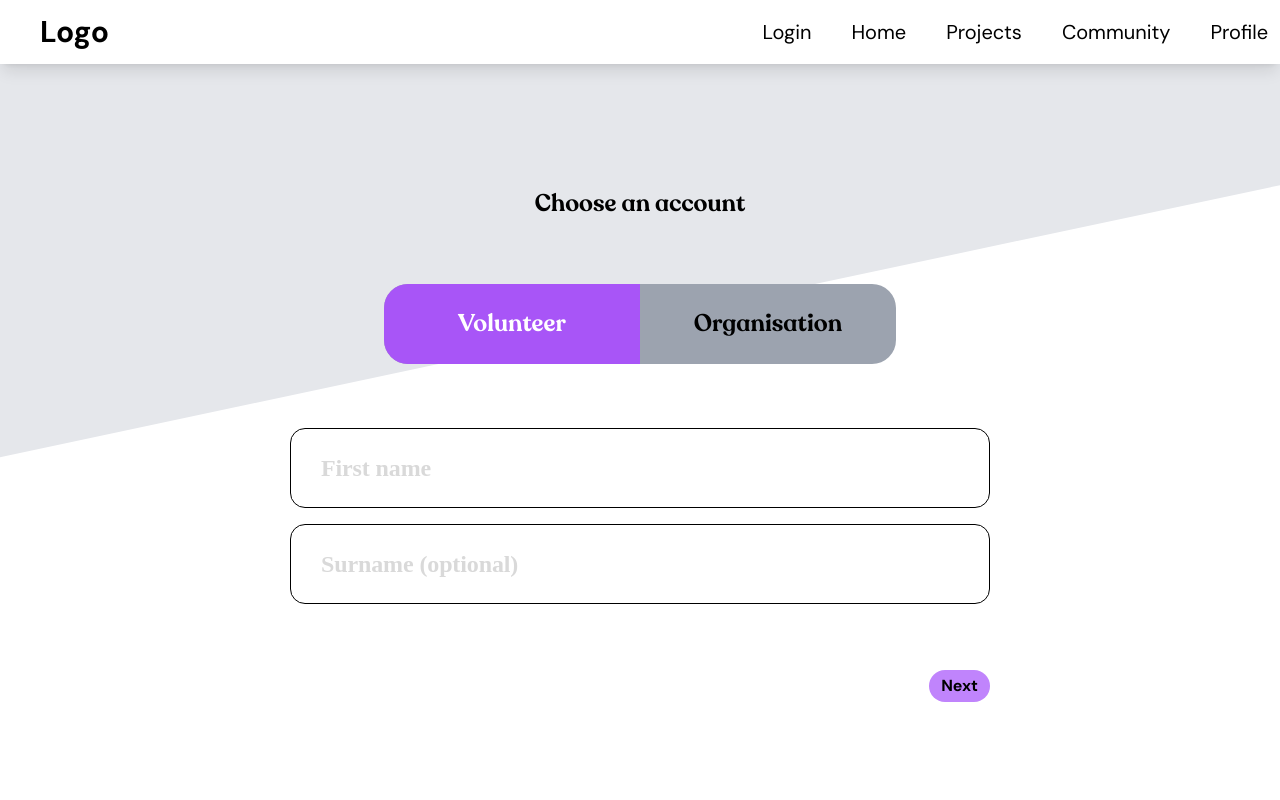
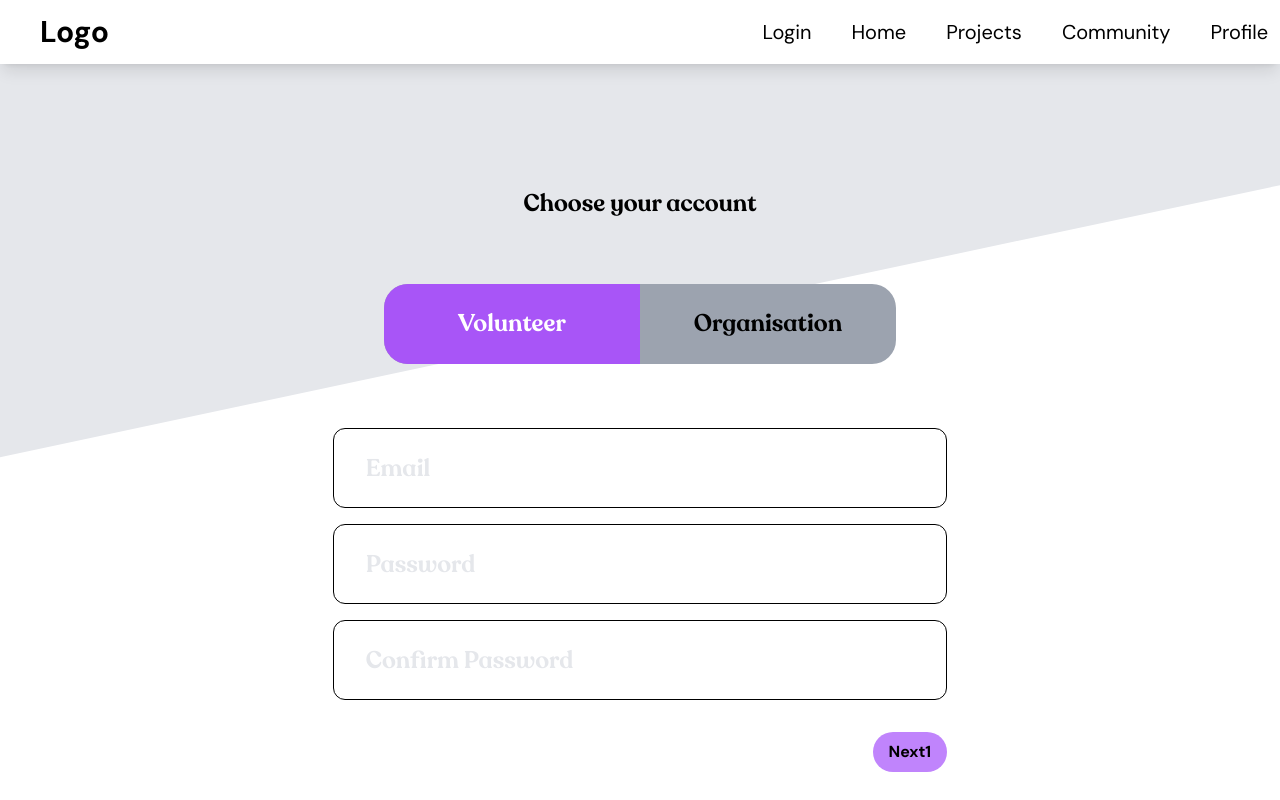
Before and after one commit to smu-hack-dsc/Team-01-Project, a React (Create React App) app in the folder frontend/: page /signup in a window 1280 px wide. Built offline with nearby package versions, Linux system fonts and the light colour scheme.

Commit message:
edit signup1 + link up signup pages

```diff
--- a/frontend/src/components/LoginSignup/Login1.jsx
+++ b/frontend/src/components/LoginSignup/Login1.jsx
@@ -6,7 +6,7 @@ import LoginInput from "components/LoginSignup/LoginInput";
 const Login1 = () => {
   return (
     <div>
-      <div class="absolute left-0 w-screen h-screen flex flex-col justify-start items-center pt-5 overflow-hidden">
+      <div class="absolute left-0 w-screen h-screen flex flex-col justify-start items-center pt-5 overflow-x-hidden">
         <div class="absolute w-[200vw] h-full -rotate-12 -top-2/3 -left-1/3 bg-gray-200 z-1" />
         <div class="flex relative top-[120px] w-[80vw] flex-col justify-center items-center z-2">
           <div class="flex text-black text-center font-RecoletaAlt text-2xl font-bold pb-12 pt-12">
--- a/frontend/src/components/LoginSignup/Signup1.jsx
+++ b/frontend/src/components/LoginSignup/Signup1.jsx
@@ -1,5 +1,5 @@
 import React from 'react';
-import { css } from '@emotion/css';
+// import { css } from '@emotion/css';
 import ToggleSwitch from './ToggleSwitch';
 import SignupInputName from "components/LoginSignup/Signup1InputName";
 
@@ -71,11 +71,11 @@ const Signup1 = () => (
   // </div>
 
   <div>
-  <div class="absolute left-0 w-screen h-screen flex flex-col justify-start items-center pt-5 overflow-hidden">
+  <div class="absolute left-0 w-screen h-screen flex flex-col justify-start items-center pt-5 overflow-x-hidden">
     <div class="absolute w-[200vw] h-full -rotate-12 -top-2/3 -left-1/3 bg-gray-200 z-1" />
     <div class="flex relative top-[120px] w-[80vw] flex-col justify-center items-center z-2">
       <div class="flex text-black text-center font-RecoletaAlt text-2xl font-bold pb-12 pt-12">
-        Choose an account
+        Choose your account
       </div>
       <div class="pb-16 pt-4 items-center justify-center w-5/6">
         <ToggleSwitch />
--- a/frontend/src/components/LoginSignup/Signup1InputName.jsx
+++ b/frontend/src/components/LoginSignup/Signup1InputName.jsx
@@ -1,100 +1,115 @@
 import React, { useState } from 'react';
 import { Button } from 'components/Button';
+import { Link } from 'react-router-dom';
 /** @jsxImportSource @emotion/react */
-import { css } from '@emotion/react';
+// import { css } from '@emotion/react';
 
 const Signup1InputName = () => {
-  const [firstName, setFirstName] = useState('');
-  const [surname, setSurname] = useState('');
+  const [email, setEmail] = useState('');
+  const [password, setPassword] = useState('');
+  const [passwordCheck, setPasswordCheck] = useState('');
 
   const handleSignup = (e) => {
     e.preventDefault();
     // Perform signup logic here (e.g., API call to register the user)
   };
 
-  const handleFirstNameFocus = (e) => {
-    if (e.target.placeholder === 'First name') {
+  const handleEmailFocus = (e) => {
+    if (e.target.placeholder === 'Email') {
       e.target.placeholder = '';
     }
   };
 
-  const handleFirstNameBlur = (e) => {
+  const handleEmailBlur = (e) => {
     if (e.target.value === '') {
-      e.target.placeholder = 'First name';
+      e.target.placeholder = 'Email';
     }
   };
 
-  const handleSurnameFocus = (e) => {
-    if (e.target.placeholder === 'Surname (optional)') {
+  const handleNameFocus = (e) => {
+    if (e.target.placeholder === 'Name') {
       e.target.placeholder = '';
     }
   };
 
-  const handleSurnameBlur = (e) => {
+  const handleNameBlur = (e) => {
     if (e.target.value === '') {
-      e.target.placeholder = 'Surname (optional)';
+      e.target.placeholder = 'Name';
     }
   };
 
-  const inputStyles = css`
-    width: 700px;
-    height: 80px;
-    flex-shrink: 0;
-    border-radius: 15px;
-    border: 1px solid #000;
-    outline: none;
-    font-family: Uncut Sans;
-    font-size: 24px;
-    font-style: normal;
-    font-weight: 600;
-    line-height: 16px; /* 66.668% */
-    letter-spacing: -0.12px;
-    color: #000;
-    padding: 0px 30px;
-    margin-bottom: 16px;
+  // const inputStyles = css`
+  //   width: 700px;
+  //   height: 80px;
+  //   flex-shrink: 0;
+  //   border-radius: 15px;
+  //   border: 1px solid #000;
+  //   outline: none;
+  //   font-family: Uncut Sans;
+  //   font-size: 24px;
+  //   font-style: normal;
+  //   font-weight: 600;
+  //   line-height: 16px; /* 66.668% */
+  //   letter-spacing: -0.12px;
+  //   color: #000;
+  //   padding: 0px 30px;
+  //   margin-bottom: 16px;
 
-    ::placeholder {
-      /* Set the placeholder text color */
-      color: #D9D9D9;
-    }
-  `;
+  //   ::placeholder {
+  //     /* Set the placeholder text color */
+  //     color: #D9D9D9;
+  //   }
+  // `;
 
-  const containerStyles = css`
-    display: flex;
-    justify-content: flex-end;
-    margin-top: 50px;
-  `;
+  // const containerStyles = css`
+  //   display: flex;
+  //   justify-content: flex-end;
+  //   margin-top: 50px;
+  // `;
 
   return (
-    <div>
-      <form onSubmit={handleSignup}>
-        <div>
+    <div class="w-3/5">
+      <form onSubmit={handleSignup} class=" flex flex-col justify-center items-center">
+        <div class="w-full">
           <input
-            type="text" // Change the input type to 'text' for First name
-            value={firstName}
-            onChange={(e) => setFirstName(e.target.value)}
-            onFocus={handleFirstNameFocus}
-            onBlur={handleFirstNameBlur}
+            type="text" // Change the input type to 'text' for Email
+            value={email}
+            onChange={(e) => setEmail(e.target.value)}
+            onFocus={handleEmailFocus}
+            onBlur={handleEmailBlur}
             required
-            placeholder='First name'
-            css={inputStyles}
+            placeholder='Email'
+            class="w-full h-[80px] rounded-xl border-[1px] border-black font-RecoletaAlt text-2xl mb-4 pl-8 placeholder:text-gray-200"
           />
         </div>
-        <div className="form-group">
+        <div className="form-group w-full">
           <input
-            type="text" // Change the input type to 'text' for Surname
-            value={surname}
-            onChange={(e) => setSurname(e.target.value)}
-            onFocus={handleSurnameFocus}
-            onBlur={handleSurnameBlur}
-            placeholder='Surname (optional)'
-            css={inputStyles}
+            type="password" // Change the input type to 'password' for Password
+            value={password}
+            onChange={(e) => setPassword(e.target.value)}
+            onFocus={handleNameFocus}
+            onBlur={handleNameBlur}
+            placeholder='Password'
+            class="w-full h-[80px] justify-center rounded-xl border-[1px] border-black font-RecoletaAlt text-2xl mb-4 pl-8 placeholder:text-gray-200"
+          />
+        </div>
+        <div className="form-group w-full">
+          <input
+            type="password" // Change the input type to 'password' for Password
+            value={passwordCheck}
+            onChange={(e) => setPasswordCheck(e.target.value)}
+            onFocus={handleNameFocus}
+            onBlur={handleNameBlur}
+            placeholder='Confirm Password'
+            class="w-full h-[80px] justify-center rounded-xl border-[1px] border-black font-RecoletaAlt text-2xl mb-4 pl-8 placeholder:text-gray-200"
           />
         </div>
 
-        <div css={containerStyles}>
-          <Button variant='purple' size='small'>
-            Next
+        <div class="w-full flex justify-end items-center mt-4">
+          <Button variant='purple' size='medium'>
+            <Link to="/signupDetails">
+              Next1
+            </Link>
           </Button>
         </div>
       </form>
--- a/frontend/src/components/LoginSignup/Signup2InputDOB.jsx
+++ b/frontend/src/components/LoginSignup/Signup2InputDOB.jsx
@@ -1,5 +1,6 @@
 import React, { useState } from 'react';
-import { Button } from 'components/shared/Button';
+import { Link } from 'react-router-dom';
+import { Button } from 'components/Button';
 /** @jsxImportSource @emotion/react */
 import { css } from '@emotion/react';
 
@@ -181,8 +182,10 @@ const Signup2InputDOB = () => {
         />
 
         <div css={containerStyles}>
-          <Button variant='purple' type="submit" size='small'>
-            Next
+          <Button variant='purple' size='small'>
+            <Link to="/signup_personalise">
+              Next
+            </Link>
           </Button>
         </div>
       </form>
--- a/frontend/src/components/LoginSignup/Signup3Input.jsx
+++ b/frontend/src/components/LoginSignup/Signup3Input.jsx
@@ -1,5 +1,6 @@
 import React, { useState } from 'react';
-import { Button } from 'components/shared/Button';
+import { Button } from 'components/Button';
+import { Link } from 'react-router-dom';
 /** @jsxImportSource @emotion/react */
 import { css } from '@emotion/react';
 
--- a/frontend/src/components/NavBar.jsx
+++ b/frontend/src/components/NavBar.jsx
@@ -7,6 +7,8 @@ import Community from 'pages/Community';
 import Profile from 'pages/Profile';
 import Login1 from 'components/LoginSignup/Login1';
 import Signup1 from 'components/LoginSignup/Signup1';
+import Signup2 from 'components/LoginSignup/Signup2';
+import Signup3 from 'components/LoginSignup/Signup3';
 import { IonIcon } from '@ionic/react';
 import { menuOutline } from 'ionicons/icons';
 
@@ -171,6 +173,8 @@ const Navbar = () => {
         <Route path="/community" Component={Community} />
         <Route path="/profile" Component={Profile} />
         <Route path="/signup" Component={Signup1} />
+        <Route path="/signupDetails" Component={Signup2} />
+        <Route path="/signup_personalise" Component={Signup3} />
       </Routes>
     </Router>
   );
```
Also changed, not shown: frontend/src/components/LoginSignup/LoginInput.jsx (+5 -6 lines).
